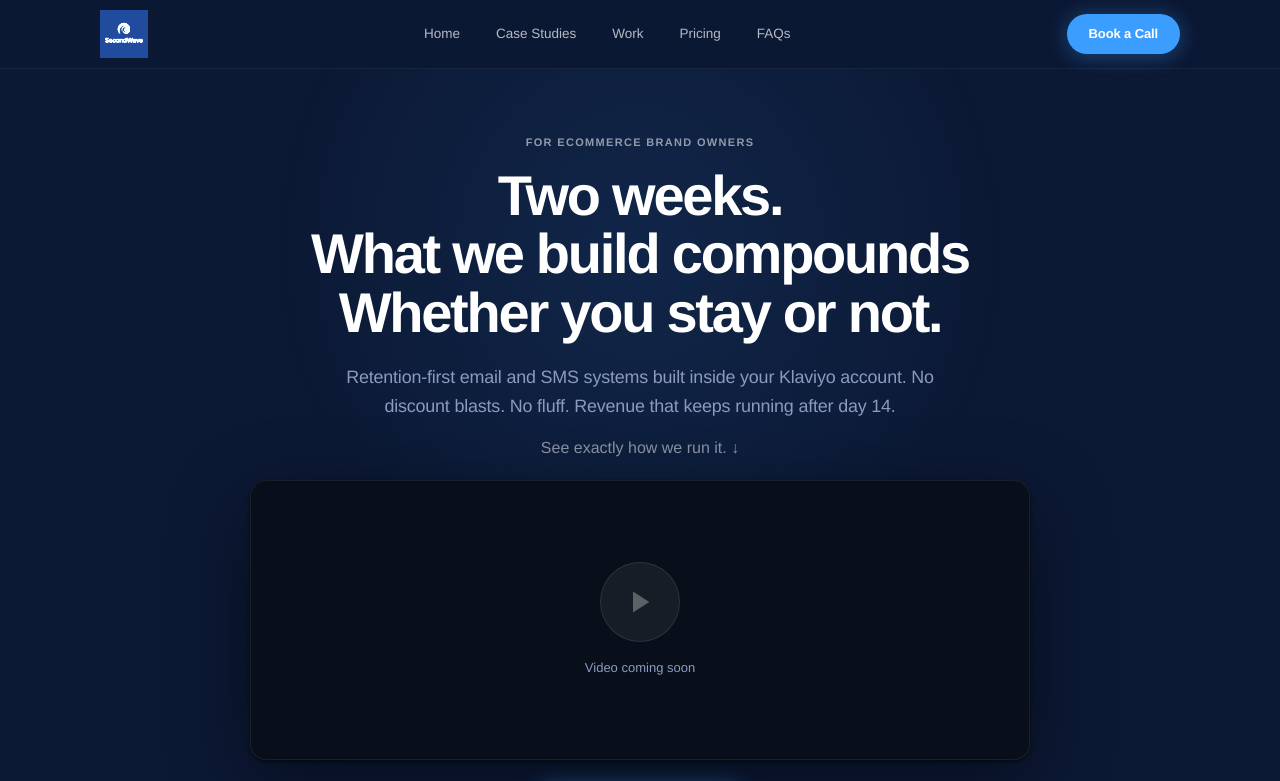
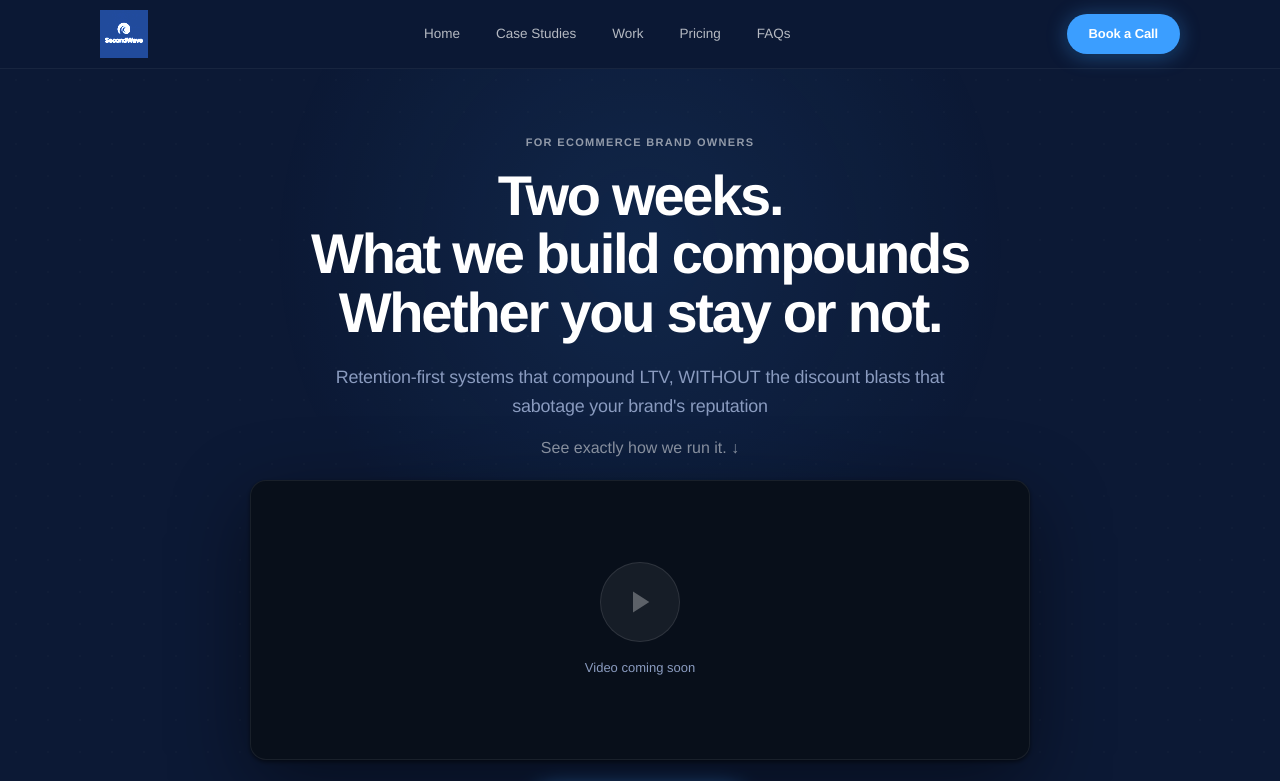
Before and after one commit to eesainbox/secondwave-site, a website: page index.html in a window 1280 px wide. Shown: the top 781 px of the page. Drawn offline with nearby package versions, Linux system fonts and the light colour scheme.

Commit message:
subhead update and remove hero emblem

```diff
--- a/index.html
+++ b/index.html
@@ -686,12 +686,7 @@
 <!-- ═══════════════════════════════ HERO ═══════════════════════════════ -->
 <section id="hero">
   <!-- Faint wave emblem background -->
-  <img src="/brand_assets/wave_mark.png"
-       class="hero-wave"
-       alt=""
-       aria-hidden="true"
-       loading="eager"
-       style="width:500px;height:500px;position:absolute;top:-40px;left:50%;transform:translateX(-50%);opacity:0.07;z-index:0;pointer-events:none;mix-blend-mode:screen;">
+
 
   <!-- Radial glow -->
   <div style="position:absolute;top:0;left:50%;transform:translateX(-50%);
@@ -707,8 +702,7 @@
     </h1>
     <p class="subhead body-max"
        style="font-size:clamp(16px,1.4vw,18px);margin:0 auto 16px;">
-      Retention-first email and SMS systems built inside your Klaviyo account.
-      No discount blasts. No fluff. Revenue that keeps running after day 14.
+      Retention-first systems that compound LTV, <strong>WITHOUT</strong> the discount blasts that sabotage your brand's reputation
     </p>
     <p style="font-size:16px;font-weight:300;color:rgba(255,255,255,0.5);margin:0 0 20px;">
       See exactly how we run it. &#x2193;
```
